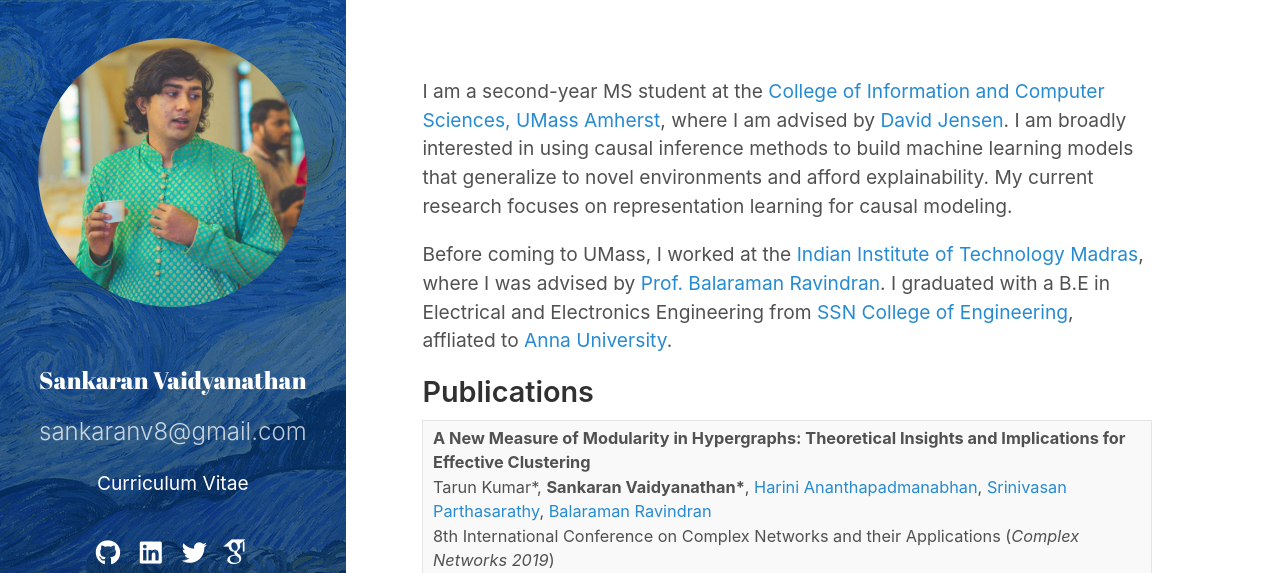
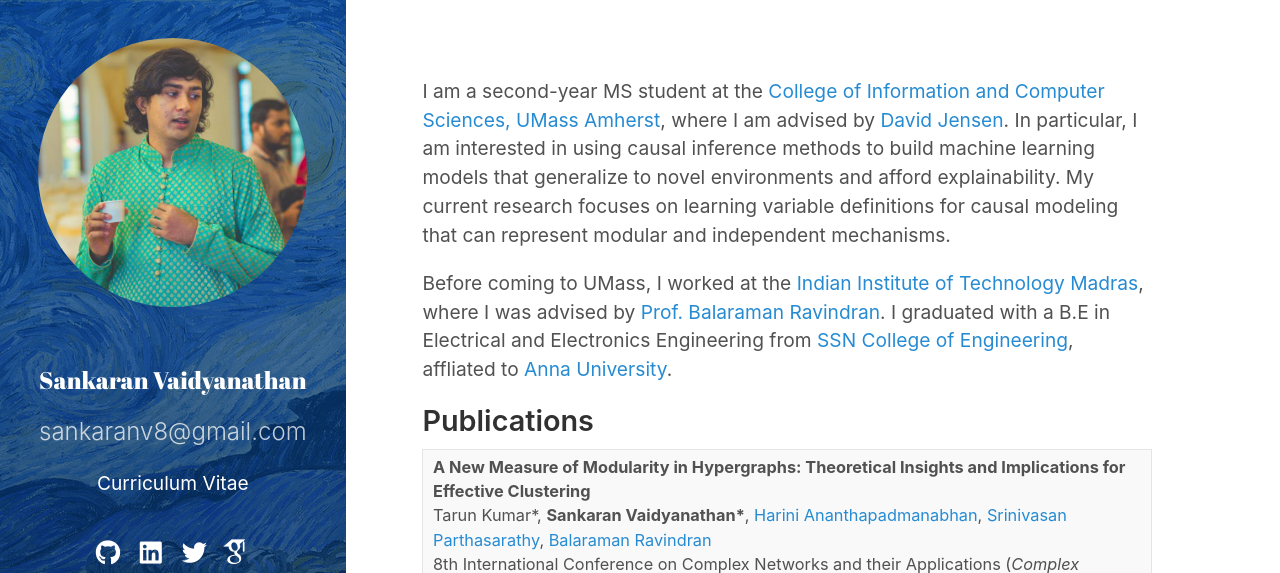
Before and after one commit to sankaranv/sankaranv.github.io, a Jekyll site: the page built from index.md, in a window 1280 px wide, cut to the strip 0-573 px from the top of the page. Built offline with Jekyll 4.4.1, drawn with Linux system fonts in a browser that asks for light colours; nearby versions of some CDN libraries; some web fonts are replaced; the list of posts is cut into pages by our own code.

Commit message:
Update index.md

```diff
--- a/index.md
+++ b/index.md
@@ -4,7 +4,7 @@ title: Main Page
 sidebar_link: false
 ---
 
-I am a second-year MS student at the [College of Information and Computer Sciences, UMass Amherst](https://www.cics.umass.edu/), where I am advised by [David Jensen](https://people.cs.umass.edu/~jensen/). I am broadly interested in using causal inference methods to build machine learning models that generalize to novel environments and afford explainability. My current research focuses on representation learning for causal modeling.
+I am a second-year MS student at the [College of Information and Computer Sciences, UMass Amherst](https://www.cics.umass.edu/), where I am advised by [David Jensen](https://people.cs.umass.edu/~jensen/). In particular, I am interested in using causal inference methods to build machine learning models that generalize to novel environments and afford explainability. My current research focuses on learning variable definitions for causal modeling that can represent modular and independent mechanisms.
 
 Before coming to UMass, I worked at the [Indian Institute of Technology Madras](https://www.iitm.ac.in/), where I was advised by [Prof. Balaraman Ravindran](https://www.cse.iitm.ac.in/~ravi/). I graduated with a B.E in Electrical and Electronics Engineering from [SSN College of Engineering](http://www.ssn.edu.in/), affliated to [Anna University](https://www.annauniv.edu/).
 
```
